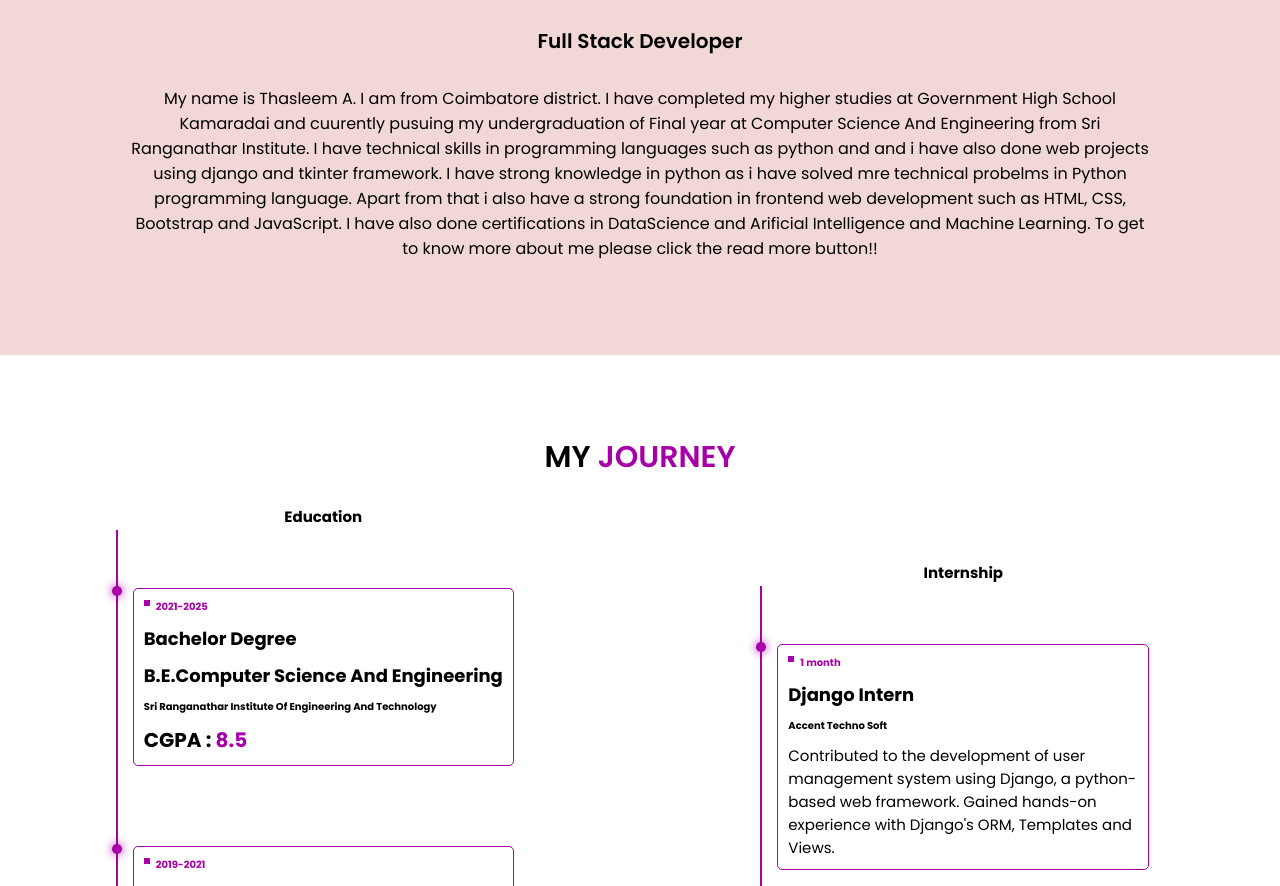
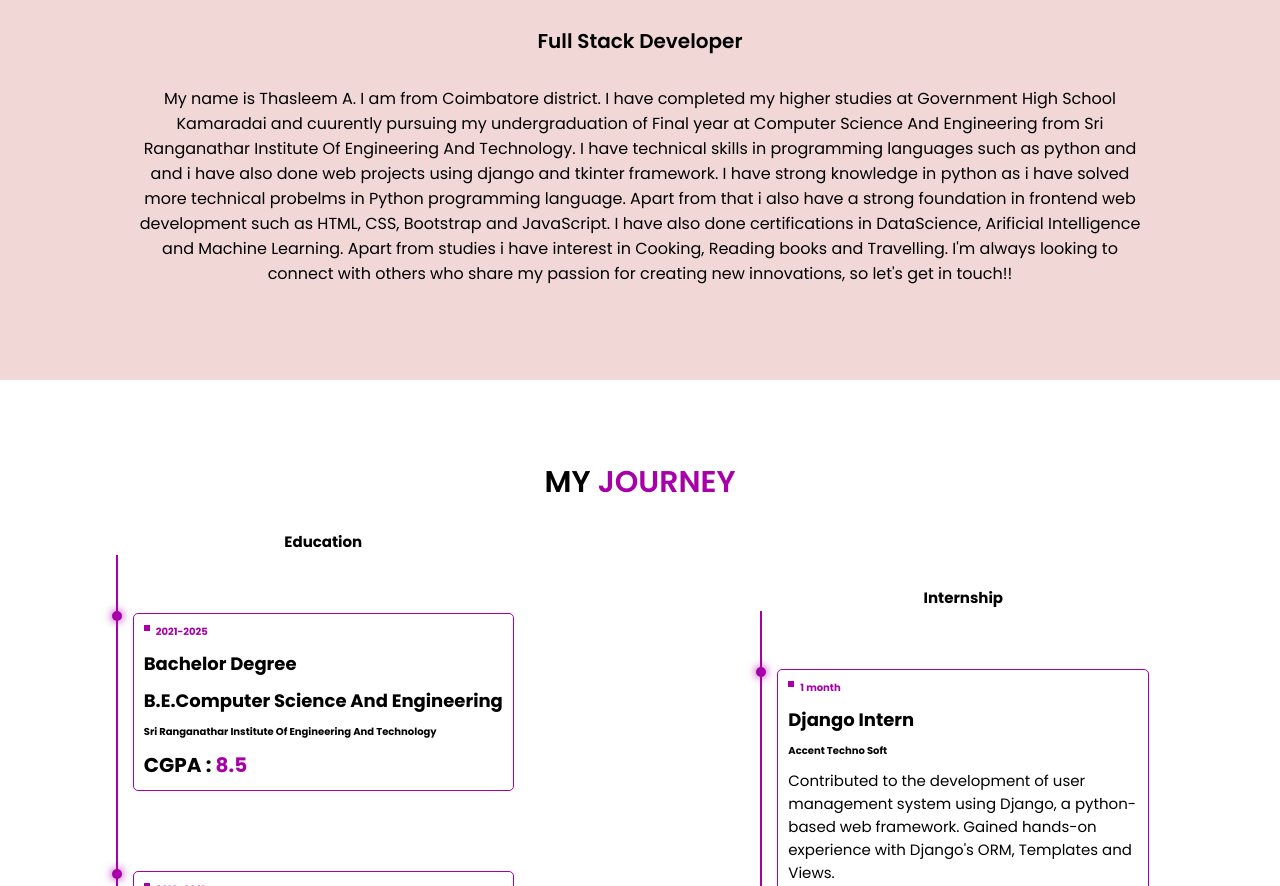
Before and after one commit to Thasleem9/Portfolio, a plain HTML site: page index.html in a window 1280 px wide. Shown: the part 1237-2123 px from the top of the page. Drawn offline with nearby package versions, Linux system fonts and the light colour scheme; a web font is replaced by a local one.

Commit message:
about changes

```diff
--- a/index.html
+++ b/index.html
@@ -51,14 +51,14 @@
 
             <div class="resume">
                 <a href="#contact">Hire Me</a>
-                <a href="https://wa.me/+918122161072" target="_blank" class="letstalk">Let's Talk</a>
+                <a href="https://wa.me/+918122160172" target="_blank" class="letstalk">Let's Talk</a>
                 <a href="assests/resume/Thasleem Resume.pdf" download class="letstalk">Download Resume</a>
             </div>
 
             <div class="live-github">
                 <a href="https://www.linkedin.com/in/thasleem-a-476085231/" target="_blank"><i class='bx bxl-linkedin-square' ></i><span>LinkedIn</span></a>
                 <a href="https://github.com/Thasleem9" target="_blank"><i class='bx bxl-github' ></i><span>GitHub</span></a>
-                <a href="https://wa.me/+918122161072" target="_blank"><i class='bx bxl-whatsapp' target="_blank"></i><span>WhatsApp</span></a>
+                <a href="https://wa.me/+918122160172" target="_blank"><i class='bx bxl-whatsapp' target="_blank"></i><span>WhatsApp</span></a>
                 <a href="https://www.instagram.com/tassu__tas" target="_blank"><i class='bx bxl-instagram' target="_blank"></i><span>Instagram</span></a>
             </div>
 
@@ -85,13 +85,14 @@
 
                 <p>
                     My name is Thasleem A. I am from Coimbatore district. I have completed my higher studies at
-                    Government High School Kamaradai and cuurently pusuing my undergraduation of Final year at Computer
-                    Science And Engineering from Sri Ranganathar Institute. I have technical skills in programming
+                    Government High School Kamaradai and cuurently pursuing my undergraduation of Final year at Computer
+                    Science And Engineering from Sri Ranganathar Institute Of Engineering And Technology. I have technical skills in programming
                     languages such as python and and i have also done web projects using django and tkinter framework. I
-                    have strong knowledge in python as i have solved mre technical probelms in Python programming
+                    have strong knowledge in python as i have solved more technical probelms in Python programming
                     language. Apart from that i also have a strong foundation in frontend web development such as HTML,
-                    CSS, Bootstrap and JavaScript. I have also done certifications in DataScience and Arificial
-                    Intelligence and Machine Learning. To get to know more about me please click the read more button!!
+                    CSS, Bootstrap and JavaScript. I have also done certifications in DataScience, Arificial
+                    Intelligence and Machine Learning. Apart from studies i have interest in Cooking, Reading books and Travelling. I'm always
+                    looking to connect with others who share my passion for creating new innovations, so let's get in touch!!
                 </p>
 
                 <br> <br> <br> <br>
```
